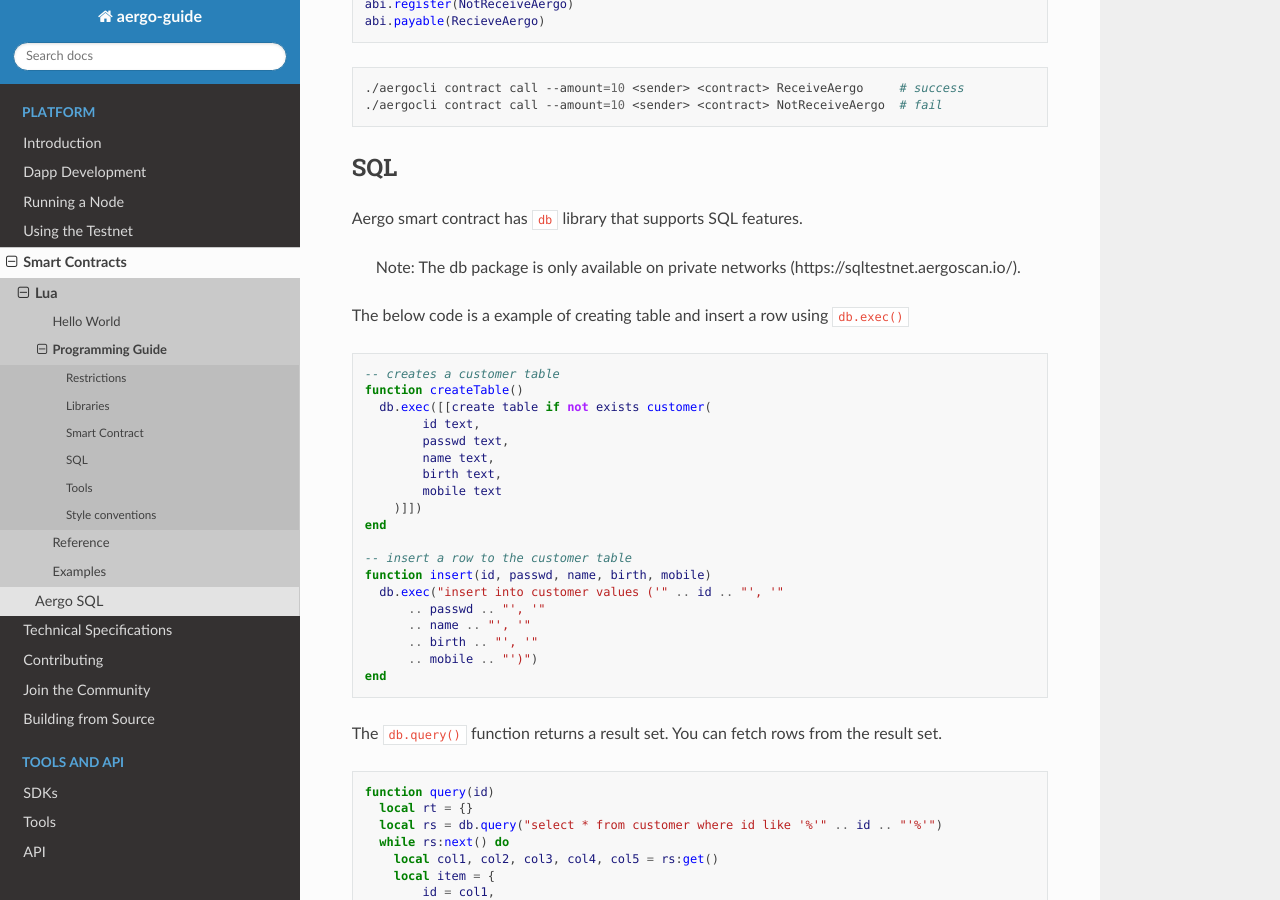
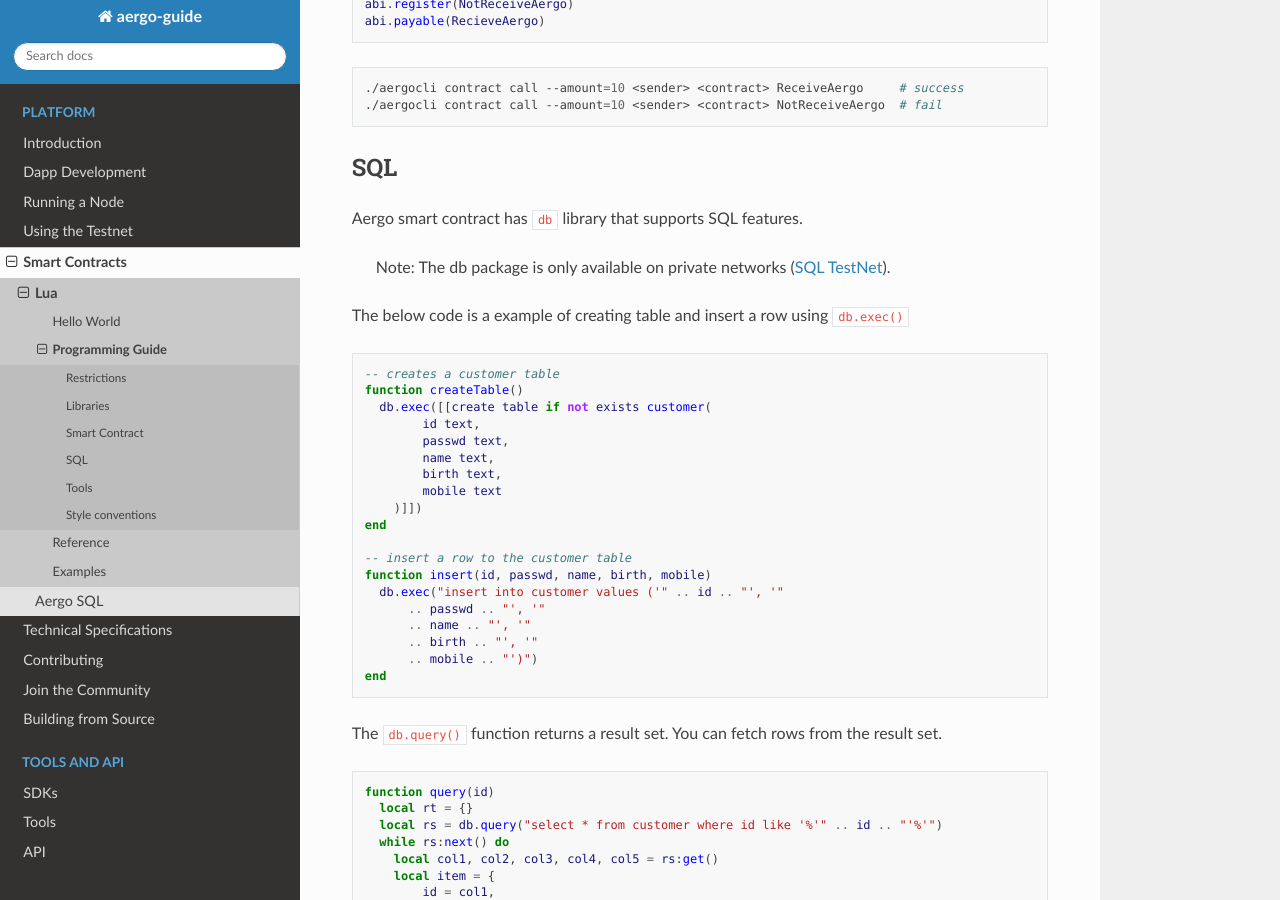
Before and after one commit to aergoio/guide, a Sphinx documentation site: the page built from source/smart-contracts/lua/guide.md, in a window 1280 px wide and 900 px high, scrolled down 5616 px. Built offline with Sphinx 7.4.7 and the Read the Docs theme 2.0.0, drawn with Linux system fonts in a browser that asks for light colours.

Commit message:
Update guide.md

```diff
--- a/source/smart-contracts/lua/guide.md
+++ b/source/smart-contracts/lua/guide.md
@@ -252,7 +252,7 @@
 
 Aergo smart contract has `db` library that supports SQL features.
 
-> Note: The db package is only available on private networks (https://sqltestnet.aergoscan.io/).
+> Note: The db package is only available on private networks ([SQL TestNet](https://sqltestnet.aergoscan.io/)).
 
 The below code is a example of creating table and insert a row using `db.exec()`
 
```
